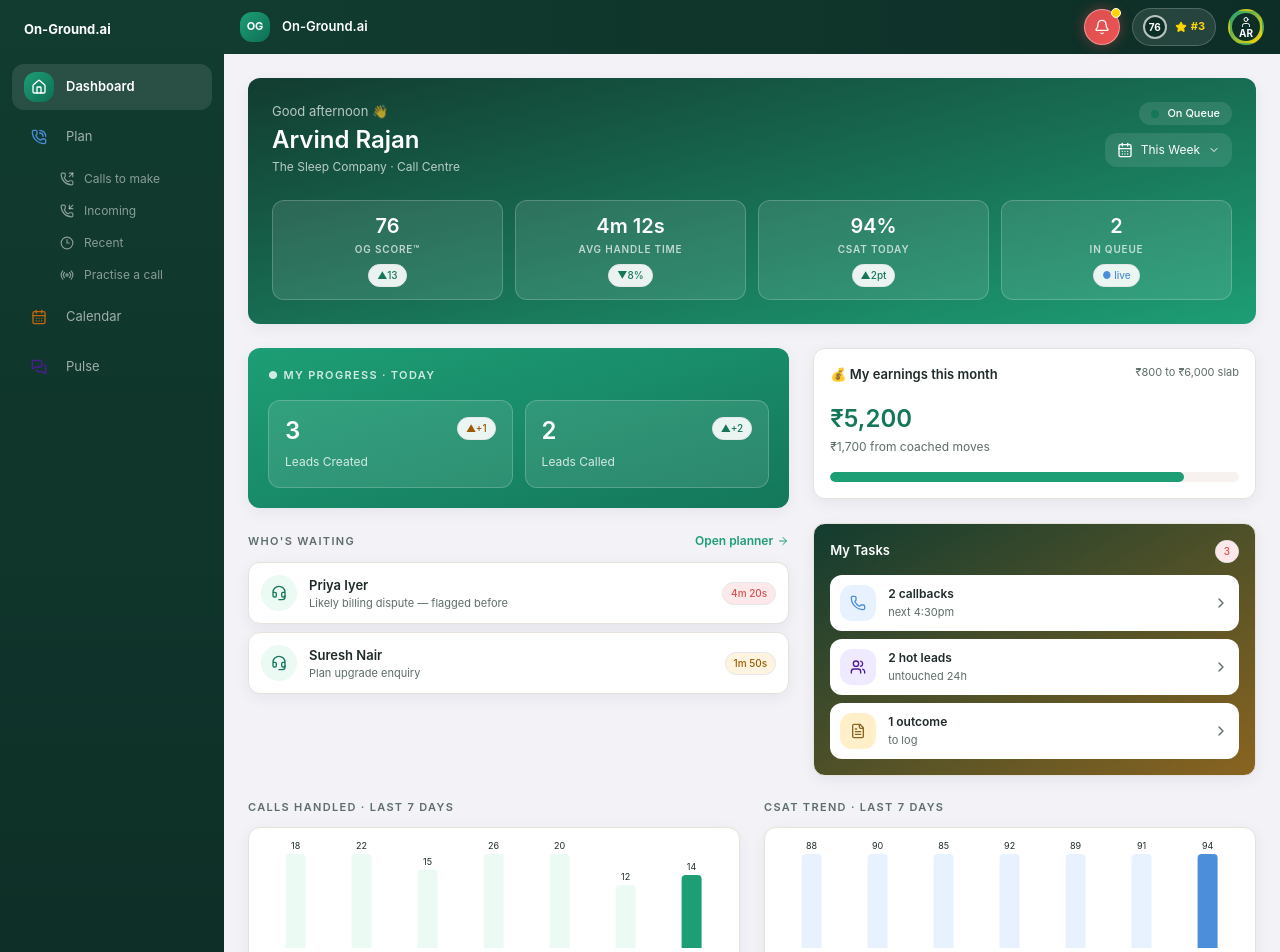
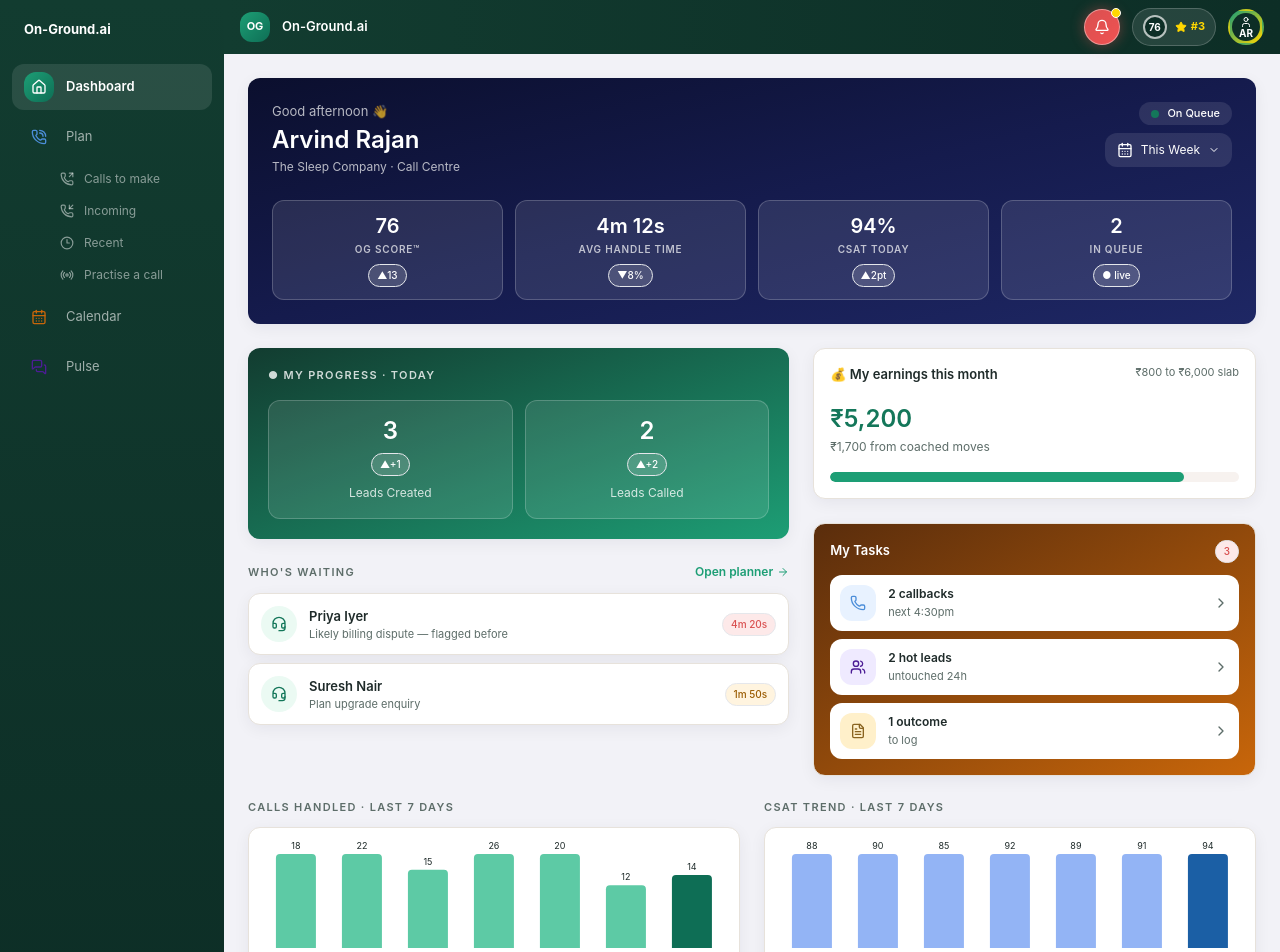
Before and after one commit to Sivaani-Janaswamy/oga-callcentre-app, a React (Vite) app: page /dashboard in a window 1280 px wide. Shown: the top 952 px of the page. Built offline with nearby package versions, Linux system fonts and the light colour scheme.

Commit message:
style(dashboard): match hero, panels and charts to reference

```diff
--- a/src/components/dashboard/DashboardBarChart.tsx
+++ b/src/components/dashboard/DashboardBarChart.tsx
@@ -57,8 +57,10 @@ export function DashboardBarChart({
       isToday: stat.date === TODAY_ISO,
     };
   });
-  const lightColor = metric === 'calls' ? 'var(--color-success-soft)' : 'var(--color-info-soft)';
-  const darkColor = metric === 'calls' ? 'var(--color-brand)' : 'var(--color-info)';
+  const lightColor =
+    metric === 'calls' ? 'var(--color-mint)' : 'var(--color-info-light)';
+  const darkColor =
+    metric === 'calls' ? 'var(--color-brand-dark)' : 'var(--color-info-dark)';
 
   return (
     <section>
@@ -73,11 +75,15 @@ export function DashboardBarChart({
         className="h-32 px-2 py-2 sm:h-40 sm:px-3"
       >
         <ResponsiveContainer width="100%" height="100%">
-          <BarChart data={data} margin={{ top: 18, right: 2, left: 2, bottom: 0 }}>
+          <BarChart
+            data={data}
+            margin={{ top: 18, right: 2, left: 2, bottom: 0 }}
+            barCategoryGap="12%"
+          >
             <XAxis dataKey="dayLabel" axisLine={false} tickLine={false} tick={{ fontSize: 9 }} />
             <YAxis hide domain={[0, 54]} />
             <Tooltip content={<ChartTooltip />} />
-            <Bar dataKey="barHeight" radius={[4, 4, 0, 0]} maxBarSize={20}>
+            <Bar dataKey="barHeight" radius={[4, 4, 0, 0]} maxBarSize={40}>
               <LabelList dataKey="value" position="top" fill="var(--color-text)" fontSize={9} />
               {data.map((item) => (
                 <Cell key={item.dayLabel} fill={item.isToday ? darkColor : lightColor} />
--- a/src/components/dashboard/GreetingBanner.tsx
+++ b/src/components/dashboard/GreetingBanner.tsx
@@ -15,7 +15,7 @@ export function GreetingBanner({
   const [menuOpen, setMenuOpen] = useState(false);
 
   return (
-    <section className="rounded-md bg-gradient-to-br from-sidebar to-brand p-6 text-white shadow-soft">
+    <section className="rounded-md bg-gradient-to-br from-navy via-navy-mid to-navy-light p-6 text-white shadow-soft">
       <div className="flex flex-wrap items-start justify-between gap-5">
         <div>
           <p className="text-13 text-white/70">{agent.greeting}</p>
--- a/src/components/dashboard/KpiCard.tsx
+++ b/src/components/dashboard/KpiCard.tsx
@@ -17,9 +17,11 @@ export function KpiCard({
       <p className="mt-1 text-10 font-semibold uppercase tracking-[0.08em] text-white/70">
         {label}
       </p>
-      <Badge tone={tone} className="mt-2 bg-white/90">
-        {delta}
-      </Badge>
+      <div className="mt-2 flex justify-center">
+        <Badge tone={tone} className="bg-white/15 text-white">
+          {delta}
+        </Badge>
+      </div>
     </div>
   );
 }
--- a/src/components/dashboard/ProgressPanel.tsx
+++ b/src/components/dashboard/ProgressPanel.tsx
@@ -18,16 +18,19 @@ export function ProgressPanel({ progress }: { progress: ProgressToday }): JSX.El
   ];
 
   return (
-    <section className="rounded-md bg-gradient-to-br from-brand to-success p-5 text-white shadow-soft">
+    <section className="rounded-md bg-gradient-to-br from-sidebar to-brand p-5 text-white shadow-soft">
       <h2 className="text-11 font-semibold uppercase tracking-[0.12em] text-white/80">
         ● MY PROGRESS · TODAY
       </h2>
       <div className="mt-4 grid grid-cols-2 gap-3">
         {tiles.map((tile) => (
-          <div key={tile.label} className="rounded-md border border-white/20 bg-white/10 p-4">
-            <div className="flex items-start justify-between gap-2">
-              <p className="text-24 font-semibold">{tile.value}</p>
-              <Badge tone={tile.tone} className="bg-white/90">
+          <div
+            key={tile.label}
+            className="rounded-md border border-white/20 bg-white/10 p-4 text-center"
+          >
+            <p className="text-24 font-semibold">{tile.value}</p>
+            <div className="mt-2 flex justify-center">
+              <Badge tone={tile.tone} className="bg-white/15 text-white">
                 ▲+{tile.delta}
               </Badge>
             </div>
--- a/src/components/dashboard/TasksCard.tsx
+++ b/src/components/dashboard/TasksCard.tsx
@@ -36,7 +36,7 @@ export function TasksCard({
   onHotLeadsClick: () => void;
 }): JSX.Element {
   return (
-    <Card className="bg-gradient-to-br from-sidebar to-accent">
+    <Card className="bg-gradient-to-br from-brown to-amber">
       <div className="flex items-center justify-between">
         <h2 className="text-13 font-semibold text-white">My Tasks</h2>
         <Badge tone="danger">{tasks.length}</Badge>
```
